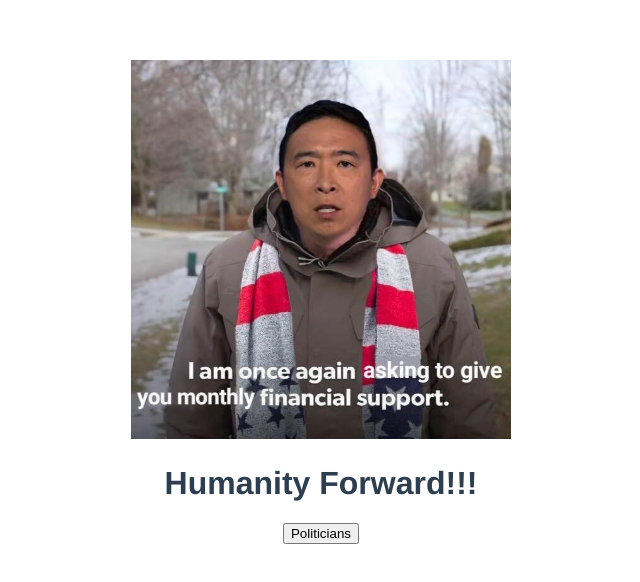
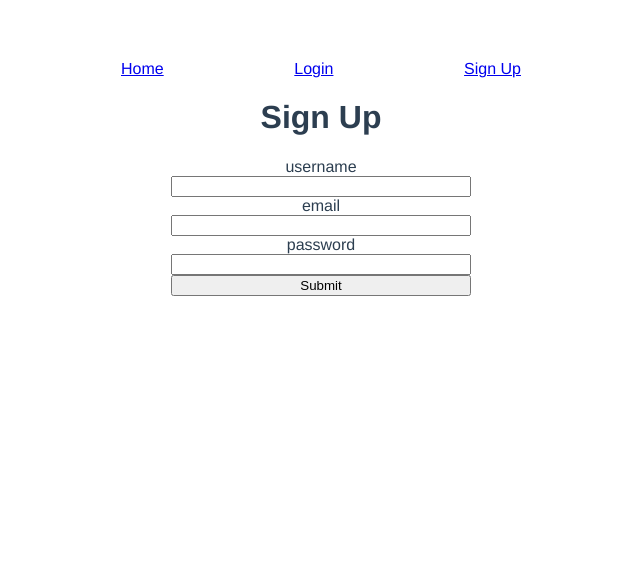
Before and after one commit to shiningsunnyday/demodraft, a Vue app in the folder forward_web/: page /signup in a window 1280 px wide. Shown: the top 582 px of the page, without its empty margins (319-959 px from the left). Built offline with nearby package versions, Linux system fonts and the light colour scheme.

Commit message:
Added routes and hooked sign up to backend with basic styling.

```diff
--- a/forward_web/package.json
+++ b/forward_web/package.json
@@ -9,6 +9,7 @@
     "deploy": "vue-cli-service s3-deploy"
   },
   "dependencies": {
+    "axios": "^0.19.2",
     "core-js": "^3.6.5",
     "vue": "^2.6.11",
     "vue-cli-plugin-s3-deploy": "^4.0.0-rc4",
--- a/forward_web/src/App.vue
+++ b/forward_web/src/App.vue
@@ -1,57 +1,27 @@
 <template>
   <div id="app">
-    <img
-      alt="Vue logo"
-      src="./assets/once_again.jpg"
-      width="30%"
-      height="100%"
-    />
-    <h1>{{ msg }}</h1>
-    <button type="button" id="get-politicians" @click="fetchInit">
-      Politicians
-    </button>
-    <ul class="politician-list" id="politician-list">
-      <li v-for="p in res" :key="p.name">
-        <p>{{ p.name }}</p>
-      </li>
-    </ul>
+    <nav>
+      <router-link to="/">Home</router-link>
+      <router-link to="/login">Login</router-link>
+      <router-link to="/signup">Sign Up</router-link>
+    </nav>
+
+    <router-view />
   </div>
 </template>
 
 <script>
+import LoginView from "./views/LoginView";
+import HomeView from './views/HomeView';
+import SignUpView from './views/SignUpView';
+
 export default {
   name: "App",
-  data() {
-    return {
-      msg: "Humanity Forward!!!",
-      res: [],
-      avail: false,
-    };
+  components: {
+    LoginView,
+    HomeView,
+    SignUpView
   },
-  methods: {
-    fetchInit() {
-      fetch(
-        "http://ec2-18-144-155-31.us-west-1.compute.amazonaws.com/politicians",
-        {
-          method: "GET",
-        }
-      )
-        .then((res) => {
-          if (res.ok) {
-            return res.json();
-          }
-        })
-        .then((res) => {
-          this.res = res;
-          this.avail = true;
-          console.log(res);
-        })
-        .catch((err) => {
-          console.log(err);
-        });
-    },
-  },
-  components: {},
 };
 </script>
 
@@ -69,4 +39,11 @@
   list-style: none;
   padding: 0;
 }
+
+nav {
+  display: flex;
+  justify-content: space-between;
+  width: 400px;
+  margin: 20px auto;
+}
 </style>
--- a/forward_web/src/main.js
+++ b/forward_web/src/main.js
@@ -1,8 +1,10 @@
 import Vue from 'vue';
 import App from './App.vue';
+import router from './router/router'
 
 Vue.config.productionTip = false;
 
 new Vue({
+  router,
   render: (h) => h(App),
 }).$mount('#app');
--- /dev/null
+++ b/forward_web/src/router/router.js
@@ -0,0 +1,32 @@
+import Vue from "vue";
+import VueRouter from "vue-router";
+import LoginView from "../views/LoginView";
+import HomeView from '../views/HomeView';
+import SignUpView from '../views/SignUpView';
+
+Vue.use(VueRouter);
+
+const routes = [
+  {
+    path: "/",
+    name: "HomeView",
+    component: HomeView,
+  },
+  {
+    path: "/login",
+    name: "LoginView",
+    component: LoginView,
+  },
+  {
+    path: "/signup",
+    name: "SignUpView",
+    component: SignUpView,
+  },
+];
+
+const router = new VueRouter({
+  routes,
+  mode: "history" // this removes hashtag from url
+});
+
+export default router;
--- /dev/null
+++ b/forward_web/src/views/HomeView.vue
@@ -0,0 +1,59 @@
+<template>
+  <div>
+    <h1>HomePage</h1>
+
+    <img
+      alt="Vue logo"
+      src="../assets/once_again.jpg"
+      width="30%"
+      height="100%"
+    />
+    <h1>{{ msg }}</h1>
+    <button type="button" id="get-politicians" @click="fetchInit">
+      Politicians
+    </button>
+    <ul class="politician-list" id="politician-list">
+      <li v-for="p in res" :key="p.name">
+        <p>{{ p.name }}</p>
+      </li>
+    </ul>
+  </div>
+</template>
+
+<script>
+export default {
+  name: "HomeView",
+  data() {
+    return {
+      msg: "Humanity Forward!!!",
+      res: [],
+      avail: false,
+    };
+  },
+  methods: {
+    fetchInit() {
+      fetch(
+        "http://ec2-18-144-155-31.us-west-1.compute.amazonaws.com/politicians",
+        {
+          method: "GET",
+        }
+      )
+        .then((res) => {
+          if (res.ok) {
+            return res.json();
+          }
+        })
+        .then((res) => {
+          this.res = res;
+          this.avail = true;
+          console.log(res);
+        })
+        .catch((err) => {
+          console.log(err);
+        });
+    },
+  },
+};
+</script>
+
+<style scoped></style>
--- /dev/null
+++ b/forward_web/src/views/LoginView.vue
@@ -0,0 +1,32 @@
+<template>
+  <div>
+    <h1>Login Page</h1>
+
+    <form>
+      <label for="email">
+        email
+      </label>
+      <input type="email">
+      <label for="password">
+        password
+      </label>
+      <input type="password">
+      <button type="submit" value="Submit">Submit</button>
+    </form>
+  </div>
+</template>
+
+<script>
+export default {
+  name: "LoginView"
+}
+</script>
+
+<style scoped>
+form {
+  display: flex;
+  flex-direction: column;
+  width: 300px;
+  margin: 0 auto;
+}
+</style>
--- /dev/null
+++ b/forward_web/src/views/SignUpView.vue
@@ -0,0 +1,60 @@
+<template>
+  <div>
+    <h1>Sign Up</h1>
+
+    <form>
+      <label for="username">
+        username
+      </label>
+      <input type="text" name="username" v-model="username" autocomplete="off" />
+
+      <label for="email">
+        email
+      </label>
+      <input type="email" name="email" v-model="email" autocomplete="off" />
+
+      <label for="password">
+        password
+      </label>
+      <input type="password" name="password" v-model="password" autocomplete="off" />
+
+      <button type="submit" value="Submit" @click="createNewUser(username, email, password)">Submit</button>
+    </form>
+  </div>
+</template>
+
+<script>
+import axios from "axios";
+
+export default {
+  name: "SignUpView",
+  data() {
+    return {
+      username: "",
+      email: "",
+      password: "",
+    };
+  },
+  methods: {
+    async createNewUser(username, email, password) {
+      event.preventDefault();
+
+      await axios.post(
+        "http://ec2-18-144-155-31.us-west-1.compute.amazonaws.com/users/",
+        { username, email, password }
+      )
+        .then(res => console.log(res.data))
+        .catch(err => console.log(err));
+    },
+  },
+};
+</script>
+
+<style scoped>
+form {
+  display: flex;
+  flex-direction: column;
+  width: 300px;
+  margin: 0 auto;
+}
+</style>
```
Also changed, not shown: 1 other file (tests, documents, lock files or other folders).
